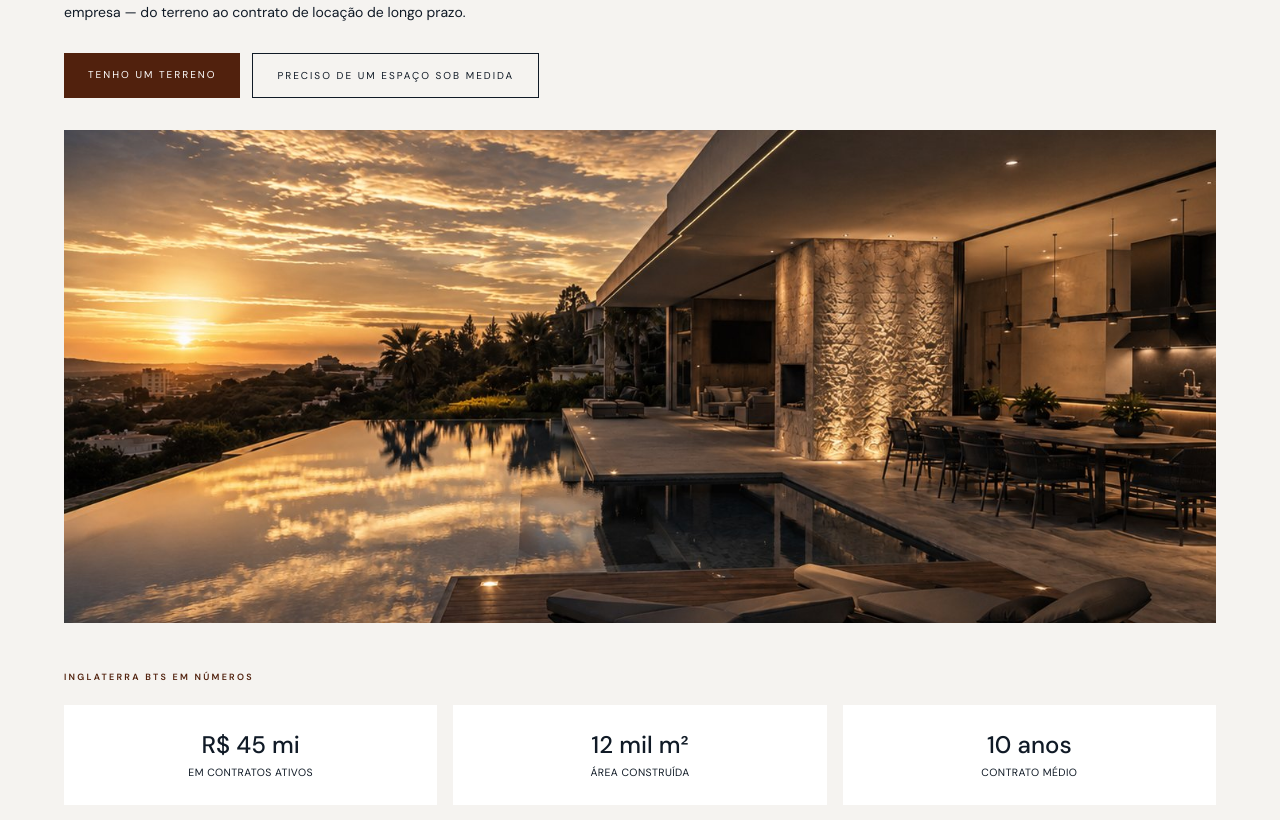
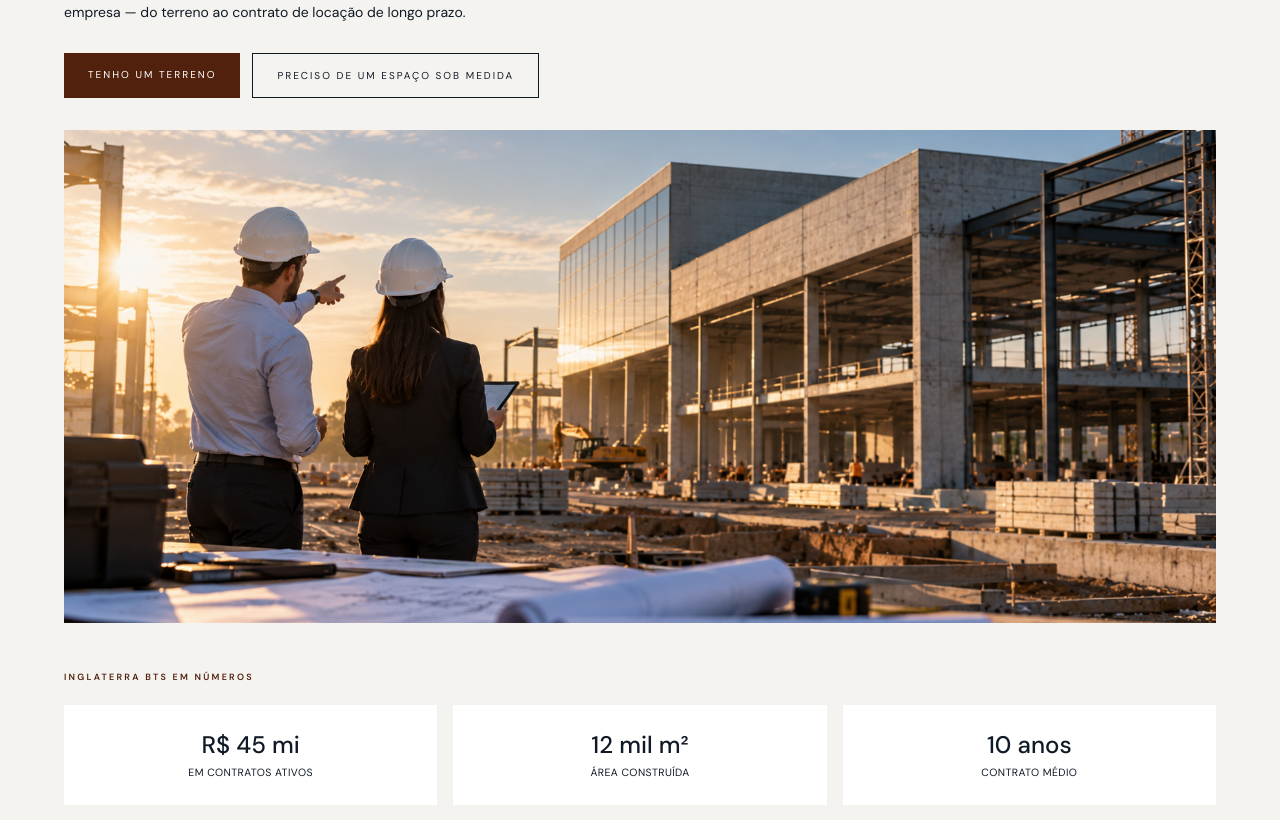
Before and after one commit to socialmediaimobinglaterra-cyber/inglaterrapremium, a Next.js app: page /bts in a window 1280 px wide. Shown: the part 380-1200 px from the top of the page. Built offline with nearby package versions, Linux system fonts and the light colour scheme; no server answers; the database is empty.

Commit message:
Update BTS cover and display property references

```diff
--- a/app/bairros/[slug]/page.tsx
+++ b/app/bairros/[slug]/page.tsx
@@ -113,6 +113,7 @@ function ImovelCard({ imovel }: { imovel: ImovelSearchResult }) {
         </span>
       </div>
       <div className="pt-3.5">
+        {imovel.codigo ? <p className="mb-1.5 text-xs text-navy">Ref. {imovel.codigo}</p> : null}
         <p className="mb-1 text-[11px] tracking-[0.06em] text-navy">
           {imovel.bairro}, Londrina
         </p>
--- a/app/bts/page.tsx
+++ b/app/bts/page.tsx
@@ -14,7 +14,7 @@ export const metadata: Metadata = {
       "Imóveis corporativos projetados e construídos sob medida para empresas em Londrina.",
     type: "website",
     url: absoluteUrl("/bts"),
-    images: [{ url: absoluteUrl("/images/capa-hero.jpg"), alt: "Inglaterra BTS em Londrina" }],
+    images: [{ url: absoluteUrl("/images/produtos/bts-capa.png"), alt: "Inglaterra BTS em Londrina" }],
   },
 };
 
@@ -196,7 +196,7 @@ export default function BtsPage() {
           <img
             alt="Imóvel corporativo sob medida — Inglaterra BTS, Londrina"
             className="h-full w-full object-cover"
-            src="/images/capa-hero.jpg"
+            src="/images/produtos/bts-capa.png"
           />
         </div>
       </div>
--- a/app/condominios/[slug]/page.tsx
+++ b/app/condominios/[slug]/page.tsx
@@ -105,6 +105,7 @@ function ImovelCard({ imovel, condominio }: { imovel: ImovelSearchResult; condom
         </span>
       </div>
       <div className="pt-3.5">
+        {imovel.codigo ? <p className="mb-1.5 text-xs text-navy">Ref. {imovel.codigo}</p> : null}
         <p className="mb-1 text-[11px] tracking-[0.06em] text-navy">
           {condominio}, {imovel.bairro}
         </p>
--- a/app/imoveis/[slug]/page.tsx
+++ b/app/imoveis/[slug]/page.tsx
@@ -168,6 +168,7 @@ function SimilarCard({ imovel }: { imovel: ImovelSearchResult }) {
         <h3 className="mb-2 text-[15px] font-normal leading-[1.3] text-navy">
           {imovel.titulo}
         </h3>
+        {imovel.codigo ? <p className="mb-2 text-xs text-navy">Ref. {imovel.codigo}</p> : null}
         <p className="text-base font-medium text-navy">{currency(price)}</p>
       </div>
     </Link>
@@ -345,6 +346,7 @@ export default async function ImovelPage({ params }: PageProps) {
             <h1 className="mb-3 max-w-[620px] text-[clamp(24px,7vw,30px)] font-light leading-[1.15] tracking-[0.01em] md:text-[clamp(28px,3vw,40px)]">
               {imovel.titulo}
             </h1>
+            {imovel.codigo ? <p className="mb-3 text-sm text-navy">Referência: {imovel.codigo}</p> : null}
             <p className="mb-5 text-[13px] text-navy">{getAddress(imovel)}</p>
             <p className="text-2xl font-medium text-navy md:text-3xl">
               {currency(getPrice(imovel))}
--- a/app/page.tsx
+++ b/app/page.tsx
@@ -26,6 +26,7 @@ type Foto = {
 
 type FeaturedProperty = {
   id: string;
+  codigo: string | null;
   slug: string;
   title: string;
   location: string;
@@ -230,6 +231,7 @@ async function getHomeData() {
 
   const featured: FeaturedProperty[] = featuredResult.rows.map((row, index) => ({
     id: String(index + 1).padStart(2, "0"),
+    codigo: row.kenlo_codigo,
     slug: row.slug,
     title: row.titulo,
     location: `${row.bairro_nome}, ${row.cidade ?? "Londrina"}`,
@@ -324,6 +326,7 @@ function PropCard({ p, h }: { p: FeaturedProperty; h: string }) {
         <h3 className="text-xl leading-tight tracking-[0.03em] text-white">
           {p.title}
         </h3>
+        {p.codigo ? <p className="mt-2 text-xs text-white">Ref. {p.codigo}</p> : null}
         <div className="max-h-14 overflow-hidden opacity-100 transition duration-500 md:max-h-0 md:opacity-0 md:group-hover:max-h-14 md:group-hover:opacity-100">
           <div className="flex flex-wrap gap-x-3.5 gap-y-1 pt-2.5 text-[10px] text-white/75">
             <span>{p.area}</span>
--- a/components/search/BuscaImoveisClient.tsx
+++ b/components/search/BuscaImoveisClient.tsx
@@ -161,6 +161,7 @@ function ListingCard({ imovel }: { imovel: ImovelSearchResult }) {
         </span>
       </div>
       <div className="pt-4">
+        {imovel.codigo ? <p className="mb-1.5 text-xs text-navy">Ref. {imovel.codigo}</p> : null}
         <p className="mb-1.5 text-[11px] tracking-[0.06em] text-navy">
           {imovel.bairro}, Londrina
         </p>
```
Also changed, not shown: public/images/produtos/bts-capa.png (added).
